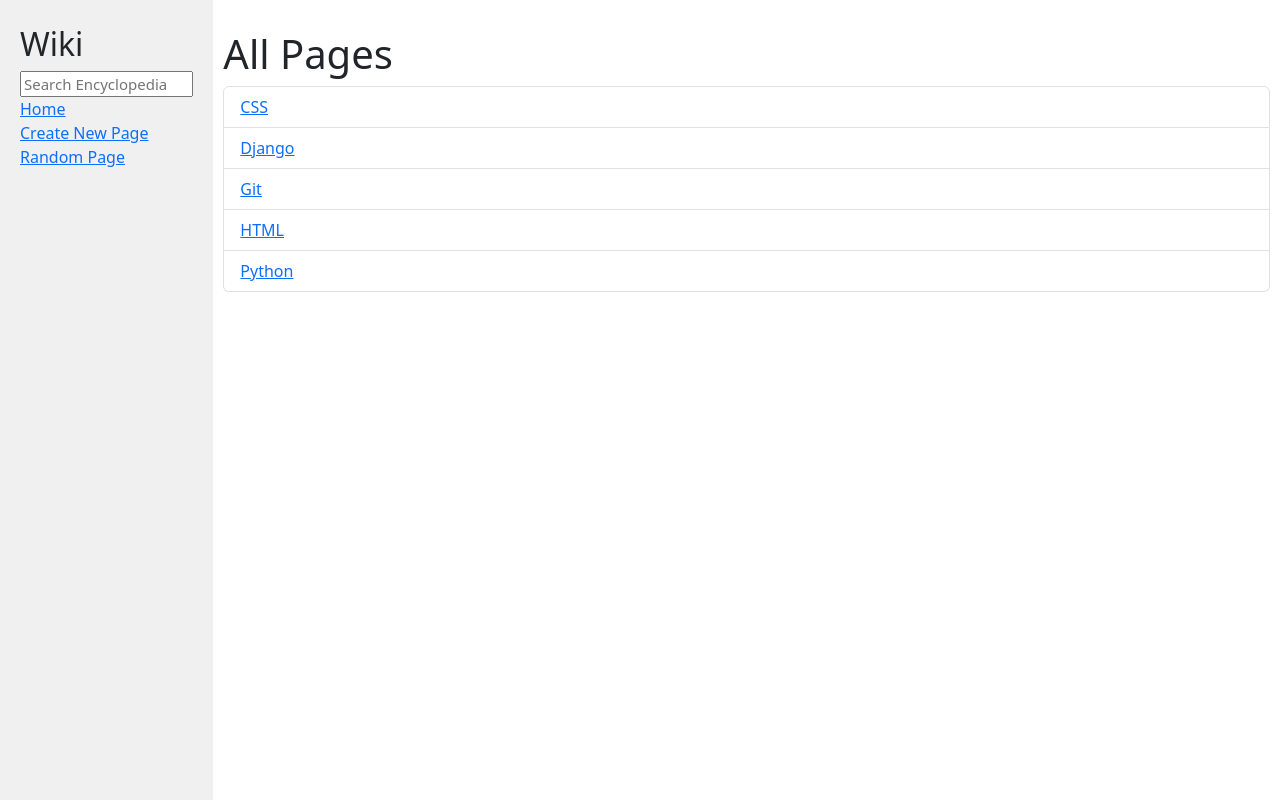
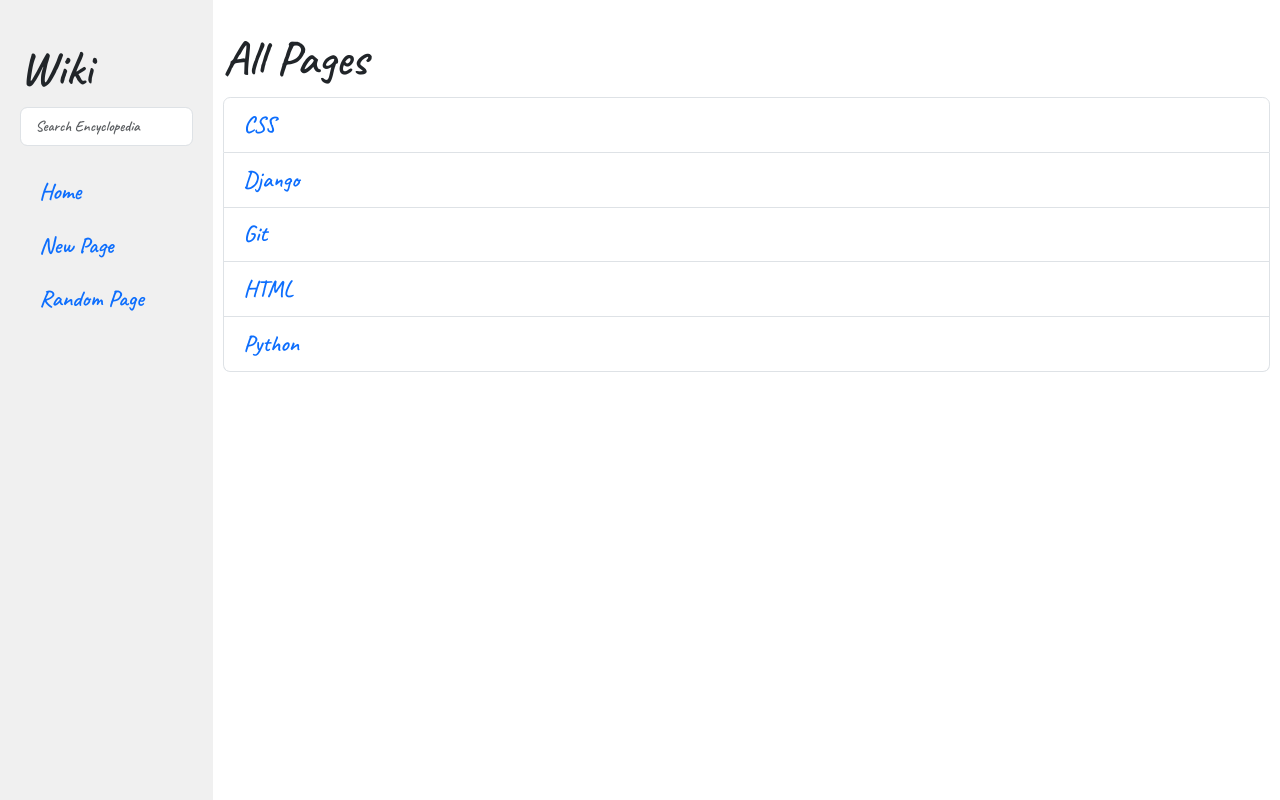
Before and after one commit to vnratc/wiki, a Django app: page / in a window 1280 px wide. Run offline with Django 3.2, Linux system fonts and the light colour scheme; some libraries are stand-ins or nearby versions.

Commit message:
Finished project1

```diff
--- a/encyclopedia/static/encyclopedia/styles.css
+++ b/encyclopedia/static/encyclopedia/styles.css
@@ -5,6 +5,11 @@ body {
 
 code {
     white-space: pre;
+}
+
+* {
+    font-family: 'Caveat', cursive;
+    font-size: 1.2rem;
 }
 
 h1 {
@@ -41,3 +46,7 @@ textarea {
 .row {
     --bs-gutter-x: 0;
 }
+
+a {
+    text-decoration: none;
+}
--- a/encyclopedia/templates/encyclopedia/contents.html
+++ b/encyclopedia/templates/encyclopedia/contents.html
@@ -6,8 +6,8 @@
 
 {% block body %}
 
-    <h1>{{ title_session }}</h1>
-    <p>{{ contents }}</p>
+    <!-- <h1>{{ title_session }}</h1> -->
+    <p>{{ contents | safe }}</p>
 
     <a href="{% url 'edit_page' %}" class="btn btn-secondary">Edit Content</a>
 
--- a/encyclopedia/templates/encyclopedia/layout.html
+++ b/encyclopedia/templates/encyclopedia/layout.html
@@ -8,29 +8,39 @@
         <link rel="stylesheet" href="https://stackpath.bootstrapcdn.com/bootstrap/4.4.1/css/bootstrap.min.css" integrity="sha384-Vkoo8x4CGsO3+Hhxv8T/Q5PaXtkKtu6ug5TOeNV6gBiFeWPGFN9MuhOf23Q9Ifjh" crossorigin="anonymous">
         <link href="https://cdn.jsdelivr.net/npm/bootstrap@5.3.0-alpha1/dist/css/bootstrap.min.css" rel="stylesheet" integrity="sha384-GLhlTQ8iRABdZLl6O3oVMWSktQOp6b7In1Zl3/Jr59b6EGGoI1aFkw7cmDA6j6gD" crossorigin="anonymous">
         <link href="{% static 'encyclopedia/styles.css' %}" rel="stylesheet">
+
+        <!-- Google font Caveat -->
+        <link rel="preconnect" href="https://fonts.googleapis.com">
+        <link rel="preconnect" href="https://fonts.gstatic.com" crossorigin>
+        <link href="https://fonts.googleapis.com/css2?family=Caveat:wght@600&display=swap" rel="stylesheet">
+
         <script defer src="https://cdn.jsdelivr.net/npm/bootstrap@5.3.0-alpha1/dist/js/bootstrap.bundle.min.js" integrity="sha384-w76AqPfDkMBDXo30jS1Sgez6pr3x5MlQ1ZAGC+nuZB+EYdgRZgiwxhTBTkF7CXvN" crossorigin="anonymous"></script>
     </head>
     <body>
         <div class="row">
-            <div class="sidebar col-lg-2 col-md-3">
-                <h2>Wiki</h2>
-                <form action="{% url 'search' %}" method="post">
-                    {% csrf_token %}
-                    {{ form }}
-                </form>
-                <div>
-                    <a href="{% url 'index' %}">Home</a>
+            <div class="sidebar col-lg-2 col-3">
+                <h1>Wiki</h1>
+                <div class="input-group mb-3">
+                    <form action="{% url 'search' %}" method="post">
+                        {% csrf_token %}
+                        {{ form }}
+                    </form>
                 </div>
-                <div>
-                    <a href="{% url 'new_page' %}">Create New Page</a>
-                </div>
-                <div>
-                    <a href="{% url 'random_entry' %}">Random Page</a>
-                </div>
+                <ul class="nav">
+                    <li class="nav-item">
+                        <a class="nav-link" href="{% url 'index' %}">Home</a>
+                    </li>
+                    <li class="nav-item">
+                        <a class="nav-link" href="{% url 'new_page' %}">New Page</a>
+                    </li>
+                    <li class="nav-item">
+                        <a class="nav-link" href="{% url 'random_entry' %}">Random Page</a>
+                    </li>
+                </ul>
                 {% block nav %}
                 {% endblock %}
             </div>
-            <div class="main col-lg-10 col-md-9">
+            <div class="main col-lg-10 col-9">
                 {% block body %}
                 {% endblock %}
             </div>
--- a/encyclopedia/views.py
+++ b/encyclopedia/views.py
@@ -1,4 +1,5 @@
 import random
+from markdown2 import Markdown
 
 from django import forms
 from django.http import HttpResponseRedirect, HttpResponse
@@ -10,7 +11,7 @@ from . import util
 
 class SearchForm(forms.Form):
 #     # Use widget=forms.TextInput(attrs={}) to give atributes to the <form> html element
-    q = forms.CharField(label="", widget=forms.TextInput(attrs={'placeholder':'Search Encyclopedia', 'class':'search'}))
+    q = forms.CharField(label="", widget=forms.TextInput(attrs={'placeholder':'Search Encyclopedia', 'class':'search form-control'}))
 
 views_list = ['index', 'display_contents', 'search', 'new_page', 'edit_page', 'save_edit', 'random_entry']
 
@@ -26,7 +27,8 @@ def display_contents(request, title):
         for t in util.list_entries():
             if t.lower() == title.lower(): title = t
         request.session["title"] = title
-        contents = util.get_entry(title)
+        markdowner = Markdown()
+        contents = markdowner.convert(util.get_entry(title))
         return render(request, "encyclopedia/contents.html", {
             "contents": contents,
             "form": SearchForm,
```
Also changed, not shown: entries/CSS.md (+1 -1 lines), entries/Django.md (+1 -1 lines), db.sqlite3.
